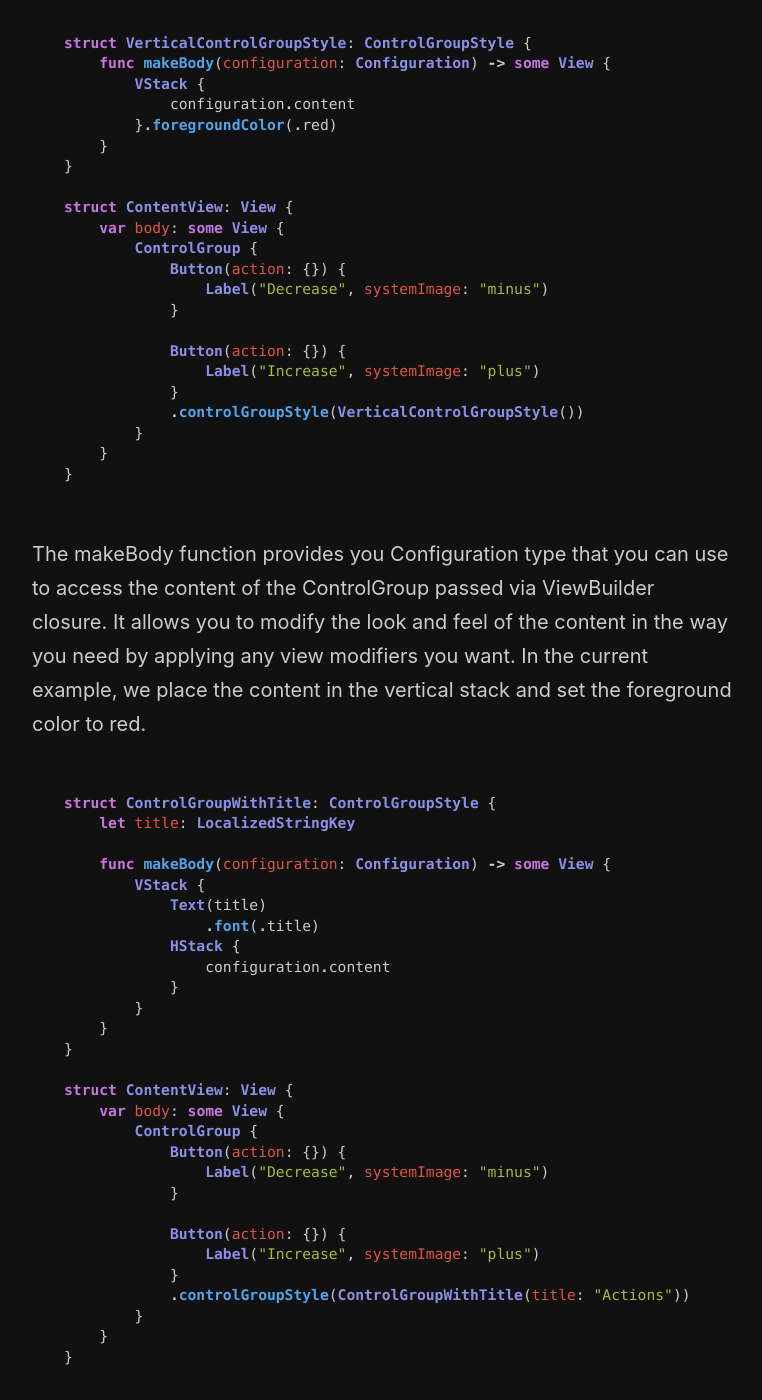
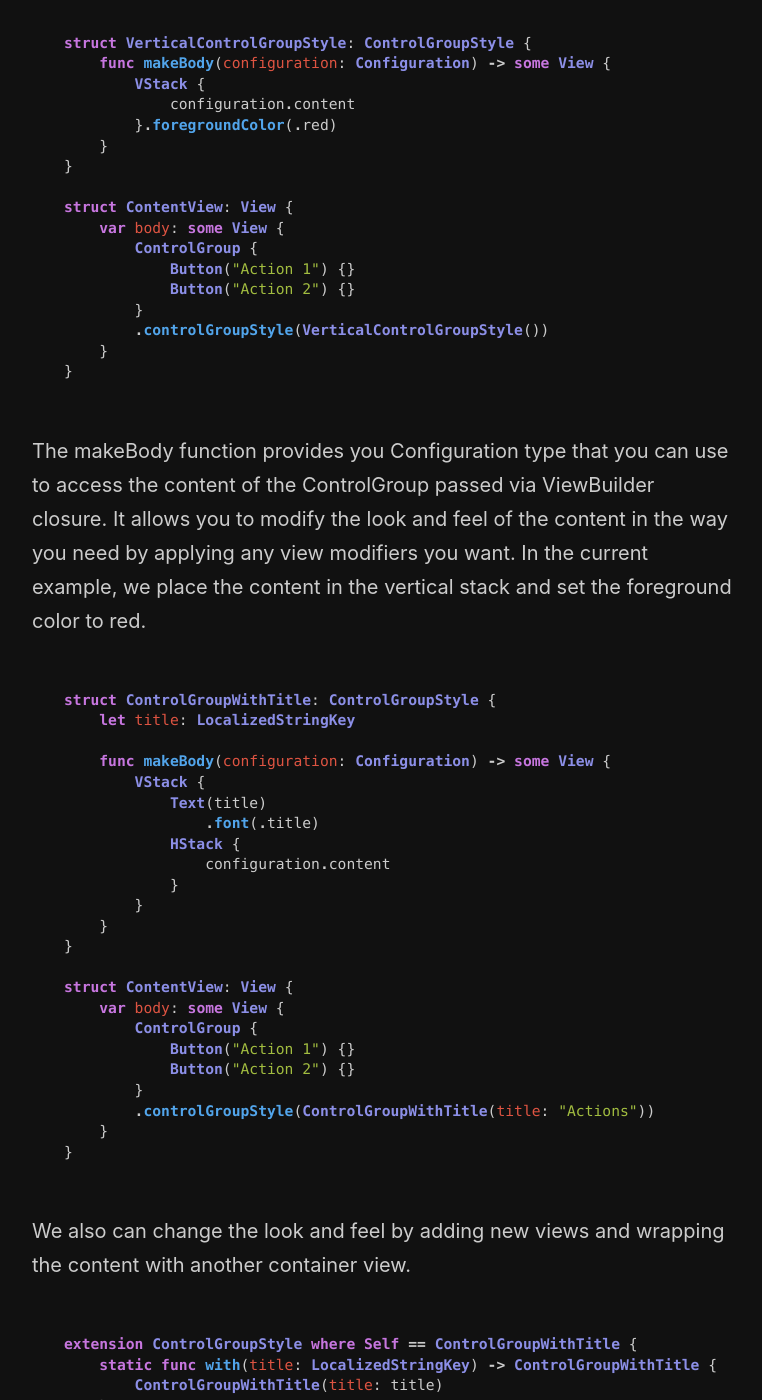
Before and after one commit to mecid/mecid.github.io, a Jekyll site: the page built from _posts/2021-10-21-mastering-controlgroup-in-swiftui.md, in a window 1280 px wide and 1400 px high, scrolled down 1949 px. Shown: the whole window, without its empty margins (258-1020 px from the left). Built offline with Jekyll 4.4.1, drawn with Linux system fonts in a browser that asks for light colours; some of the changed text lies outside the part shown.

Commit message:
code examples improved in control group post

````diff
--- a/_posts/2021-10-21-mastering-controlgroup-in-swiftui.md
+++ b/_posts/2021-10-21-mastering-controlgroup-in-swiftui.md
@@ -40,8 +40,8 @@ struct ContentView: View {
             Button(action: {}) {
                 Label("Increase", systemImage: "plus")
             }
-            .controlGroupStyle(.navigation)
         }
+        .controlGroupStyle(.navigation)
     }
 }
 ```
@@ -60,15 +60,10 @@ struct VerticalControlGroupStyle: ControlGroupStyle {
 struct ContentView: View {
     var body: some View {
         ControlGroup {
-            Button(action: {}) {
-                Label("Decrease", systemImage: "minus")
-            }
-
-            Button(action: {}) {
-                Label("Increase", systemImage: "plus")
-            }
-            .controlGroupStyle(VerticalControlGroupStyle())
+            Button("Action 1") {}
+            Button("Action 2") {}
         }
+        .controlGroupStyle(VerticalControlGroupStyle())
     }
 }
 ```
@@ -93,15 +88,10 @@ struct ControlGroupWithTitle: ControlGroupStyle {
 struct ContentView: View {
     var body: some View {
         ControlGroup {
-            Button(action: {}) {
-                Label("Decrease", systemImage: "minus")
-            }
-
-            Button(action: {}) {
-                Label("Increase", systemImage: "plus")
-            }
-            .controlGroupStyle(ControlGroupWithTitle(title: "Actions"))
+            Button("Action 1") {}
+            Button("Action 2") {}
         }
+        .controlGroupStyle(ControlGroupWithTitle(title: "Actions"))
     }
 }
 ```
@@ -118,15 +108,9 @@ extension ControlGroupStyle where Self == ControlGroupWithTitle {
 struct ContentView: View {
     var body: some View {
         ControlGroup {
-            Button(action: {}) {
-                Label("Decrease", systemImage: "minus")
-            }
-
-            Button(action: {}) {
-                Label("Increase", systemImage: "plus")
-            }
-            .controlGroupStyle(.with(title: "Actions"))
-        }
+            Button("Action 1") {}
+            Button("Action 2") {}
+        }.controlGroupStyle(.with(title: "Actions"))
     }
 }
 ```
````
